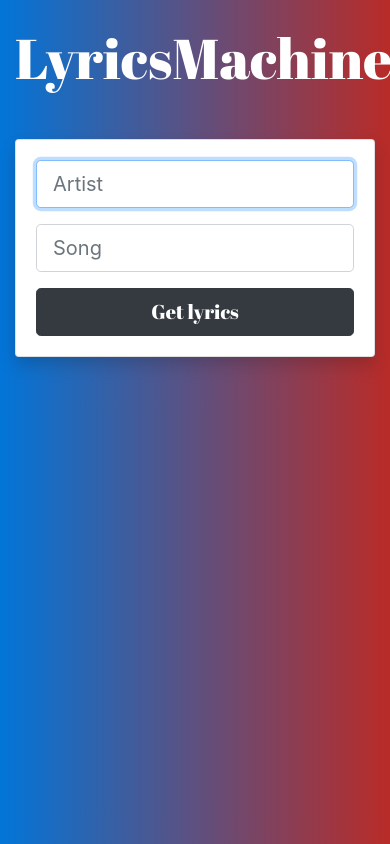
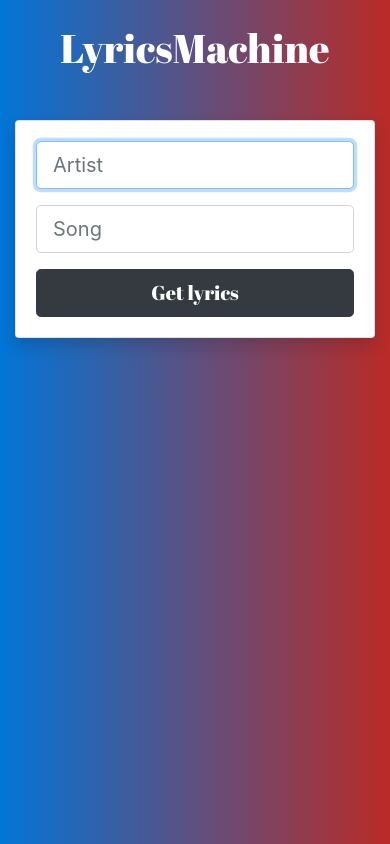
Before and after one commit to 360macky/lyrics-machine, a React app: page / in a window 390 px wide. Built offline with nearby package versions, Linux system fonts and the light colour scheme.

Commit message:
Add media query for title of the app

```diff
--- a/src/components/App.js
+++ b/src/components/App.js
@@ -173,7 +173,7 @@ class App extends React.Component {
         return (
             <div>
                 <div className="container">
-                    <div className="text-white font-custom display-4 text-center mt-4">
+                    <div className="title-app text-white font-custom display-4 text-center mt-4">
                         LyricsMachine
                     </div>
                 </div>
--- a/src/styles.css
+++ b/src/styles.css
@@ -14,3 +14,9 @@ body {
     color: white;
     background: #0275d8;
 }
+
+@media (max-width: 420px) {
+    .title-app {
+        font-size: 2.5rem;
+    }
+}
```
